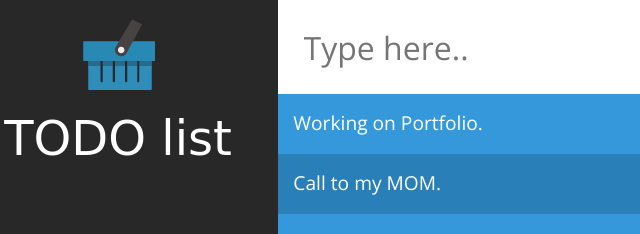
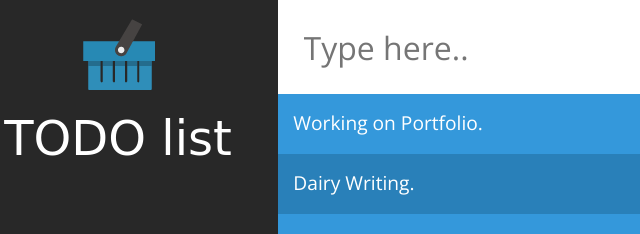
Before and after one commit to raviteja466/To_Do_List, a website: page index.html in a window 1280 px wide. Shown: the top 234 px of the page, 42-682 px from the left. Drawn offline with nearby package versions, Linux system fonts and the light colour scheme; a web font is replaced by a local one.

Commit message:
changes in todo list

```diff
--- a/index.html
+++ b/index.html
@@ -53,7 +53,7 @@
 					<div class="delete"></div>
 				</li>
 				<li class="listitem ">
-					<span class="item">Call to my MOM.</span>
+					<span class="item">Dairy Writing.</span>
 					<div class="delete"></div>
 				</li>
 				<li class="listitem">
```
